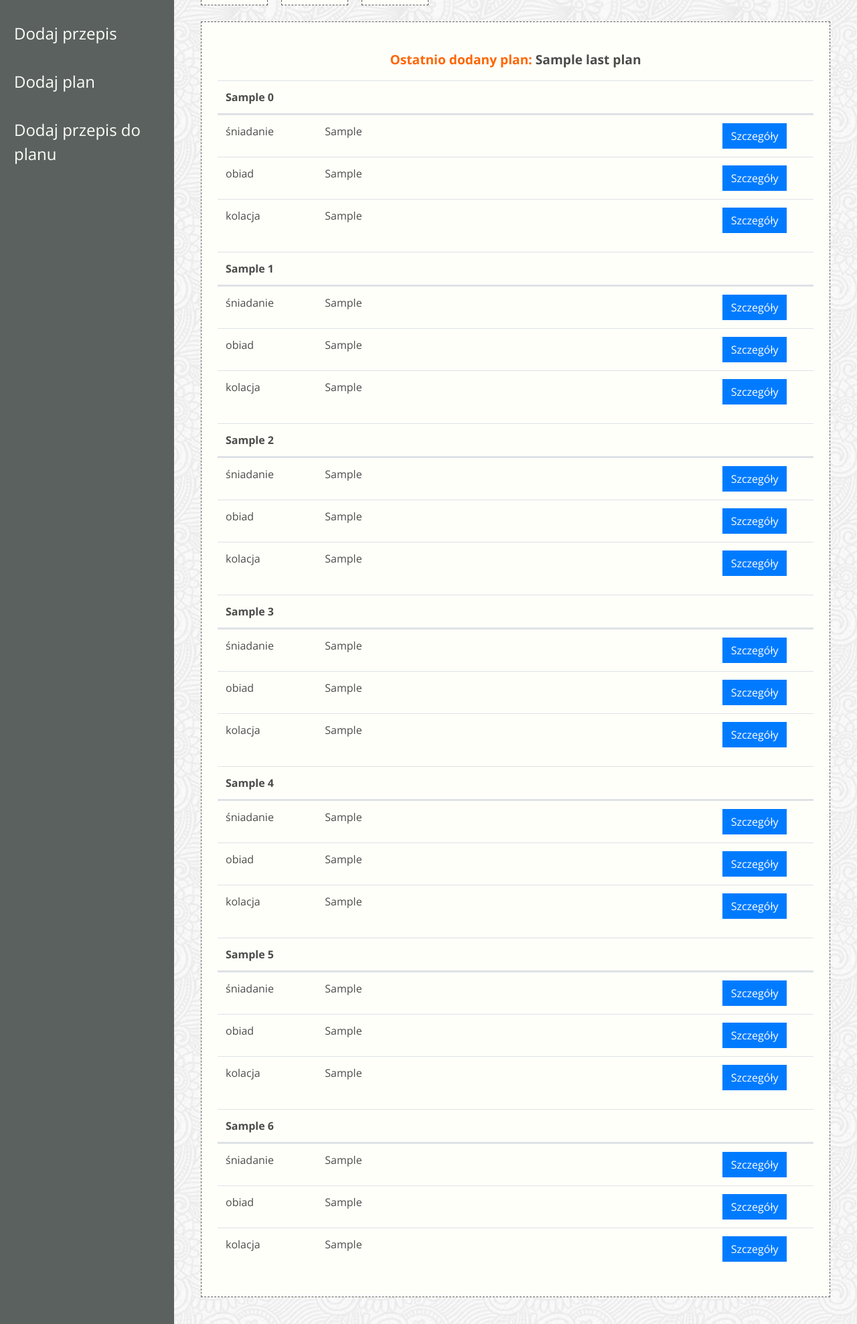
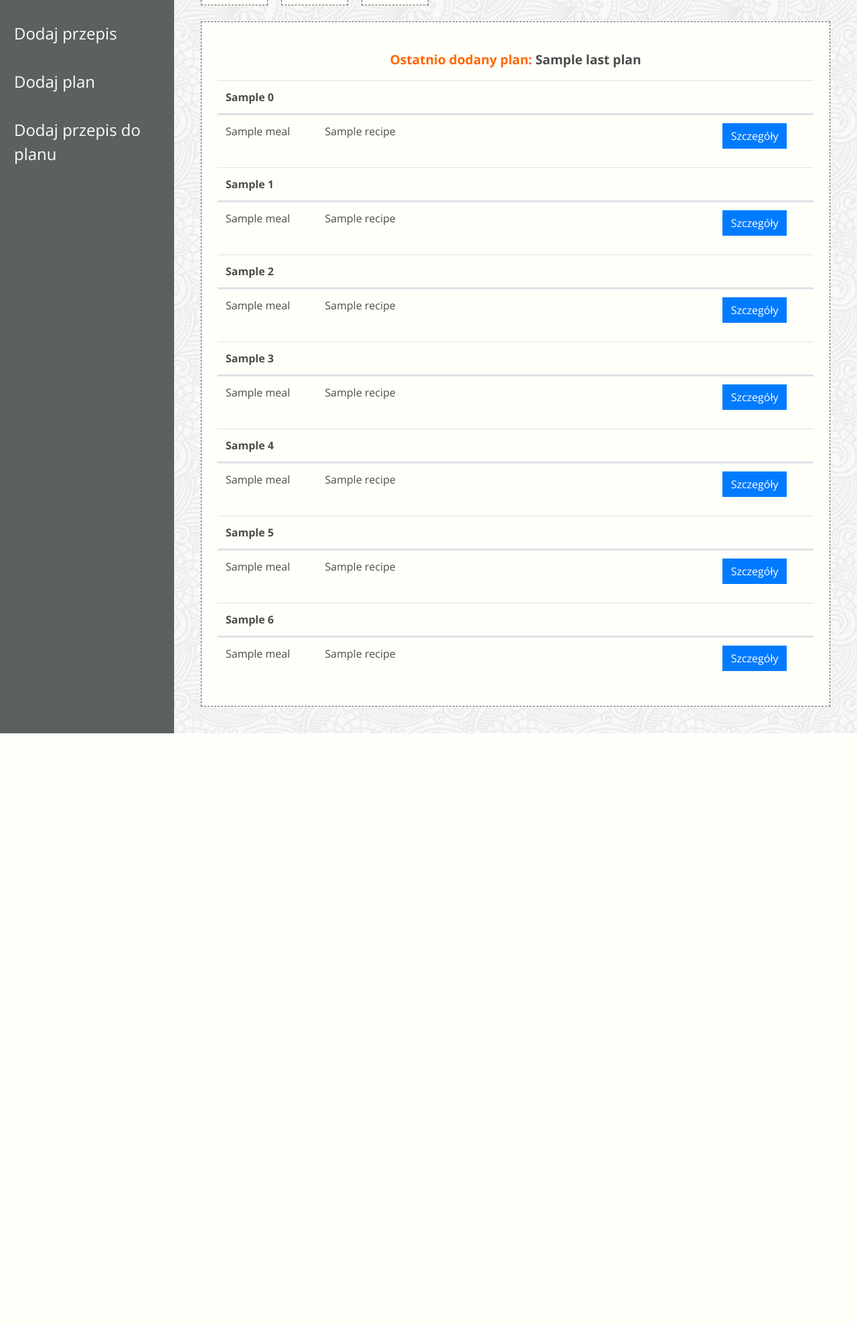
Before and after one commit to klaudiakryskiewicz/Scrum_Lab_Project, a Django app: template jedzonko/templates/dashboard.html in a window 1280 px wide. Shown: the part 276-2253 px from the top of the page at 67% size. After the commit the page ends 1371 px from the top, so only its background shows below. Run offline with Django 3.2, Linux system fonts and the light colour scheme; the template is opened without the code that fills it: most values are stand-ins (such as "Sample title", 1, 10 or a date in 2020); some libraries are stand-ins or nearby versions; some web fonts are replaced.

Commit message:
2.5 lepsze

```diff
--- a/jedzonko/templates/dashboard.html
+++ b/jedzonko/templates/dashboard.html
@@ -47,21 +47,13 @@
                             </tr>
                         </thead>
                         <tbody>
+                        {% for meal in mon_meals %}
                             <tr class="d-flex">
-                                <td class="col-2">śniadanie</td>
-                                <td class="col-8">{{ breakfasts.0 }}</td>
-                                <td class="col-2"><a href="/receipe/{{ breakfasts_ids.0 }}/"><button type="button" class="btn btn-primary rounded-0">Szczegóły</button></a></td>
+                                <td class="col-2">{{ meal.meal_name }}</td>
+                                <td class="col-8">{{ meal.recipe.name }}</td>
+                                <td class="col-2"><a href="/recipe/{{ meal.recipe_id }}/"><button type="button" class="btn btn-primary rounded-0">Szczegóły</button></a></td>
                             </tr>
-                            <tr class="d-flex">
-                                <td class="col-2">obiad</td>
-                                <td class="col-8">{{ dinners.0 }}</td>
-                                <td class="col-2"><a href="/receipe/{{ dinners_ids.0 }}/"><button type="button" class="btn btn-primary rounded-0">Szczegóły</button></a></td>
-                            </tr>
-                            <tr class="d-flex">
-                                <td class="col-2">kolacja</td>
-                                <td class="col-8">{{ suppers.0 }}</td>
-                                <td class="col-2"><a href="/receipe/{{ suppers_ids.0 }}/"><button type="button" class="btn btn-primary rounded-0">Szczegóły</button></a></td>
-                            </tr>
+                            {% endfor %}
                         </tbody>
                     </table>
                     <table class="table">
@@ -73,21 +65,13 @@
                             </tr>
                         </thead>
                         <tbody>
+                        {% for meal in tue_meals %}
                             <tr class="d-flex">
-                                <td class="col-2">śniadanie</td>
-                                <td class="col-8">{{ breakfasts.1}}</td>
-                                <td class="col-2"><a href="/receipe/{{ breakfasts_ids.1 }}/"><button type="button" class="btn btn-primary rounded-0">Szczegóły</button></a></td>
+                                <td class="col-2">{{ meal.meal_name }}</td>
+                                <td class="col-8">{{ meal.recipe.name }}</td>
+                                <td class="col-2"><a href="/recipe/{{ meal.recipe_id }}/"><button type="button" class="btn btn-primary rounded-0">Szczegóły</button></a></td>
                             </tr>
-                            <tr class="d-flex">
-                                <td class="col-2">obiad</td>
-                                <td class="col-8">{{ dinners.1 }}</td>
-                                <td class="col-2"><a href="/receipe/{{ dinners_ids.1 }}/"><button type="button" class="btn btn-primary rounded-0">Szczegóły</button></a></td>
-                            </tr>
-                            <tr class="d-flex">
-                                <td class="col-2">kolacja</td>
-                                <td class="col-8">{{ suppers.1 }}</td>
-                                <td class="col-2"><a href="/receipe/{{ suppers_ids.1 }}/"><button type="button" class="btn btn-primary rounded-0">Szczegóły</button></a></td>
-                            </tr>
+                            {% endfor %}
                         </tbody>
                     </table>
                     <table class="table">
@@ -99,21 +83,13 @@
                             </tr>
                         </thead>
                         <tbody>
+                        {% for meal in wed_meals %}
                             <tr class="d-flex">
-                                <td class="col-2">śniadanie</td>
-                                <td class="col-8">{{ breakfasts.2}}</td>
-                                <td class="col-2"><a href="/receipe/{{ breakfasts_ids.2 }}/"><button type="button" class="btn btn-primary rounded-0">Szczegóły</button></a></td>
+                                <td class="col-2">{{ meal.meal_name }}</td>
+                                <td class="col-8">{{ meal.recipe.name }}</td>
+                                <td class="col-2"><a href="/recipe/{{ meal.recipe_id }}/"><button type="button" class="btn btn-primary rounded-0">Szczegóły</button></a></td>
                             </tr>
-                            <tr class="d-flex">
-                                <td class="col-2">obiad</td>
-                                <td class="col-8">{{ dinners.2 }}</td>
-                                <td class="col-2"><a href="/receipe/{{ dinners_ids.2 }}/"><button type="button" class="btn btn-primary rounded-0">Szczegóły</button></a></td>
-                            </tr>
-                            <tr class="d-flex">
-                                <td class="col-2">kolacja</td>
-                                <td class="col-8">{{ suppers.2 }}</td>
-                                <td class="col-2"><a href="/receipe/{{ suppers_ids.2 }}/"><button type="button" class="btn btn-primary rounded-0">Szczegóły</button></a></td>
-                            </tr>
+                            {% endfor %}
                         </tbody>
                     </table>
                     <table class="table">
@@ -125,21 +101,13 @@
                             </tr>
                         </thead>
                         <tbody>
+                        {% for meal in thu_meals %}
                             <tr class="d-flex">
-                                <td class="col-2">śniadanie</td>
-                                <td class="col-8">{{ breakfasts.3 }}</td>
-                                <td class="col-2"><a href="/receipe/{{ breakfasts_ids.3 }}/"><button type="button" class="btn btn-primary rounded-0">Szczegóły</button></a></td>
+                                <td class="col-2">{{ meal.meal_name }}</td>
+                                <td class="col-8">{{ meal.recipe.name }}</td>
+                                <td class="col-2"><a href="/recipe/{{ meal.recipe_id }}/"><button type="button" class="btn btn-primary rounded-0">Szczegóły</button></a></td>
                             </tr>
-                            <tr class="d-flex">
-                                <td class="col-2">obiad</td>
-                                <td class="col-8">{{ dinners.3 }}</td>
-                                <td class="col-2"><a href="/receipe/{{ dinners_ids.3 }}/"><button type="button" class="btn btn-primary rounded-0">Szczegóły</button></a></td>
-                            </tr>
-                            <tr class="d-flex">
-                                <td class="col-2">kolacja</td>
-                                <td class="col-8">{{ suppers.3 }}</td>
-                                <td class="col-2"><a href="/receipe/{{ suppers_ids.3 }}/"><button type="button" class="btn btn-primary rounded-0">Szczegóły</button></a></td>
-                            </tr>
+                            {% endfor %}
                         </tbody>
                     </table>
                     <table class="table">
@@ -151,21 +119,13 @@
                             </tr>
                         </thead>
                         <tbody>
+                        {% for meal in fri_meals %}
                             <tr class="d-flex">
-                                <td class="col-2">śniadanie</td>
-                                <td class="col-8">{{ breakfasts.4 }}</td>
-                                <td class="col-2"><a href="/receipe/{{ breakfasts_ids.4 }}/"><button type="button" class="btn btn-primary rounded-0">Szczegóły</button></a></td>
+                                <td class="col-2">{{ meal.meal_name }}</td>
+                                <td class="col-8">{{ meal.recipe.name }}</td>
+                                <td class="col-2"><a href="/recipe/{{ meal.recipe_id }}/"><button type="button" class="btn btn-primary rounded-0">Szczegóły</button></a></td>
                             </tr>
-                            <tr class="d-flex">
-                                <td class="col-2">obiad</td>
-                                <td class="col-8">{{ dinners.4 }}</td>
-                                <td class="col-2"><a href="/receipe/{{ dinners_ids.4 }}/"><button type="button" class="btn btn-primary rounded-0">Szczegóły</button></a></td>
-                            </tr>
-                            <tr class="d-flex">
-                                <td class="col-2">kolacja</td>
-                                <td class="col-8">{{ suppers.4 }}</td>
-                                <td class="col-2"><a href="/receipe/{{ suppers_ids.4 }}/"><button type="button" class="btn btn-primary rounded-0">Szczegóły</button></a></td>
-                            </tr>
+                            {% endfor %}
                         </tbody>
                     </table>
                     <table class="table">
@@ -177,21 +137,13 @@
                             </tr>
                         </thead>
                         <tbody>
+                        {% for meal in sat_meals %}
                             <tr class="d-flex">
-                                <td class="col-2">śniadanie</td>
-                                <td class="col-8">{{ breakfasts.5}}</td>
-                                <td class="col-2"><a href="/receipe/{{ breakfasts_ids.5 }}/"><button type="button" class="btn btn-primary rounded-0">Szczegóły</button></a></td>
+                                <td class="col-2">{{ meal.meal_name }}</td>
+                                <td class="col-8">{{ meal.recipe.name }}</td>
+                                <td class="col-2"><a href="/recipe/{{ meal.recipe_id }}/"><button type="button" class="btn btn-primary rounded-0">Szczegóły</button></a></td>
                             </tr>
-                            <tr class="d-flex">
-                                <td class="col-2">obiad</td>
-                                <td class="col-8">{{ dinners.5 }}</td>
-                                <td class="col-2"><a href="/receipe/{{ dinners_ids.5 }}/"><button type="button" class="btn btn-primary rounded-0">Szczegóły</button></a></td>
-                            </tr>
-                            <tr class="d-flex">
-                                <td class="col-2">kolacja</td>
-                                <td class="col-8">{{ suppers.5 }}</td>
-                                <td class="col-2"><a href="/receipe/{{ suppers_ids.5 }}/"><button type="button" class="btn btn-primary rounded-0">Szczegóły</button></a></td>
-                            </tr>
+                            {% endfor %}
                         </tbody>
                     </table>
                     <table class="table">
@@ -203,21 +155,13 @@
                             </tr>
                         </thead>
                         <tbody>
+                        {% for meal in sun_meals %}
                             <tr class="d-flex">
-                                <td class="col-2">śniadanie</td>
-                                <td class="col-8">{{ breakfasts.6 }}</td>
-                                <td class="col-2"><a href="/receipe/{{ breakfasts_ids.6 }}/"><button type="button" class="btn btn-primary rounded-0">Szczegóły</button></a></td>
+                                <td class="col-2">{{ meal.meal_name }}</td>
+                                <td class="col-8">{{ meal.recipe.name }}</td>
+                                <td class="col-2"><a href="/recipe/{{ meal.recipe_id }}/"><button type="button" class="btn btn-primary rounded-0">Szczegóły</button></a></td>
                             </tr>
-                            <tr class="d-flex">
-                                <td class="col-2">obiad</td>
-                                <td class="col-8">{{ dinners.6 }}</td>
-                                <td class="col-2"><a href="/receipe/{{ dinners_ids.6 }}/"><button type="button" class="btn btn-primary rounded-0">Szczegóły</button></a></td>
-                            </tr>
-                            <tr class="d-flex">
-                                <td class="col-2">kolacja</td>
-                                <td class="col-8">{{ suppers.6 }}</td>
-                                <td class="col-2"><a href="/receipe/{{ suppers_ids.6 }}/"><button type="button" class="btn btn-primary rounded-0">Szczegóły</button></a></td>
-                            </tr>
+                            {% endfor %}
                         </tbody>
                     </table>
                 </div>
```
Also changed, not shown: jedzonko/views.py (+12 -10 lines).
